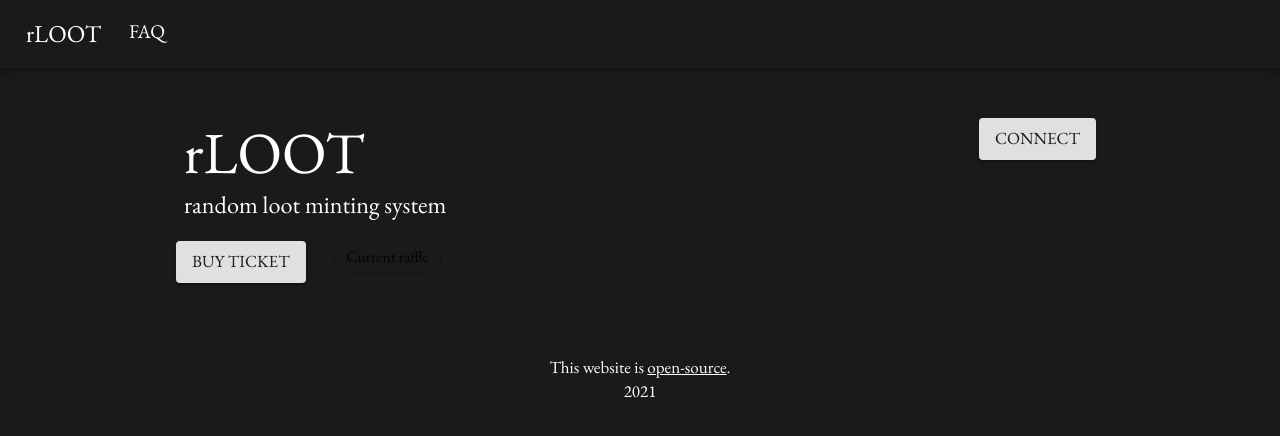
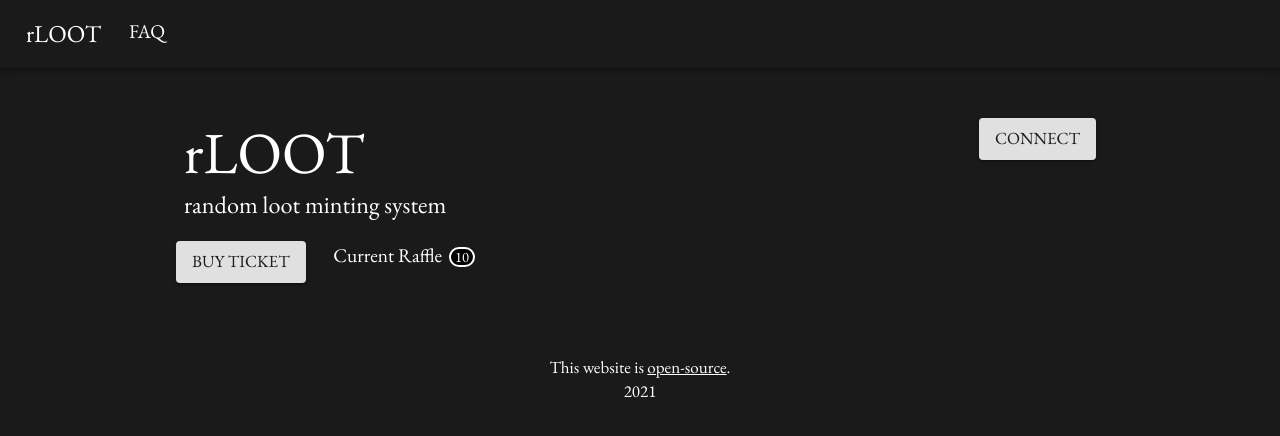
Before and after one commit to scammi/randtree-website, a Next.js app: page / in a window 1280 px wide. Shown: the top 436 px of the page. Built offline with nearby package versions, Linux system fonts and the light colour scheme.

Commit message:
Current raffle component

```diff
--- /dev/null
+++ b/components/CurrentBatchLabel.js
@@ -0,0 +1,31 @@
+import React from 'react';
+import { Grid, Badge } from '@material-ui/core';
+import { makeStyles, styled } from '@material-ui/core/styles';
+import WhiteTextTypography from './WhiteTextTypography';
+
+
+const StyledBadge = styled(Badge)(({ theme }) => ({
+  '& .MuiBadge-badge': {
+    right: -20,
+    top: 16,
+    border: `2px solid ${theme.palette.background.paper}`,
+    padding: '0 4px',
+    marginLeft: '30px'
+  },
+}));
+
+export default function CurrentBatchLabel() {
+
+  return (
+    <Grid item>
+      <StyledBadge
+      color="secondary"
+      badgeContent={10}
+      >
+        <WhiteTextTypography>
+          Current Raffle
+        </WhiteTextTypography>
+      </StyledBadge>
+    </Grid>
+  );
+}
--- a/pages/index.js
+++ b/pages/index.js
@@ -4,12 +4,13 @@ import { makeStyles } from '@material-ui/core/styles';
 import { Container, Grid, Button, Chip } from '@material-ui/core';
 import { ethers } from "ethers";
 
+import {addresses} from '../contracts/addresses';
+import { RAFFLE_ABI } from '../contracts/abi';
+
 import WhiteTextTypography from '../components/WhiteTextTypography';
-
 import Header from '../components/Header';
 import Footer from '../components/Footer';
-import {addresses} from '../contracts/addresses';
-import { RAFFLE_ABI } from '../contracts/abi';
+import CurrentBatchLabel from '../components/CurrentBatchLabel';
 
 const useStyles = makeStyles((theme) => ({
   icon: {
@@ -71,9 +72,7 @@ export default function Index() {
               <Grid item xs={2}>
                 <Button variant="contained">Buy ticket</Button>
               </Grid>
-              <Grid item xs={2}>
-                <Chip label="Current raffle" variant="outlined"/>
-              </Grid>
+              <CurrentBatchLabel/>
             </Grid>
           </Grid>
 
```
